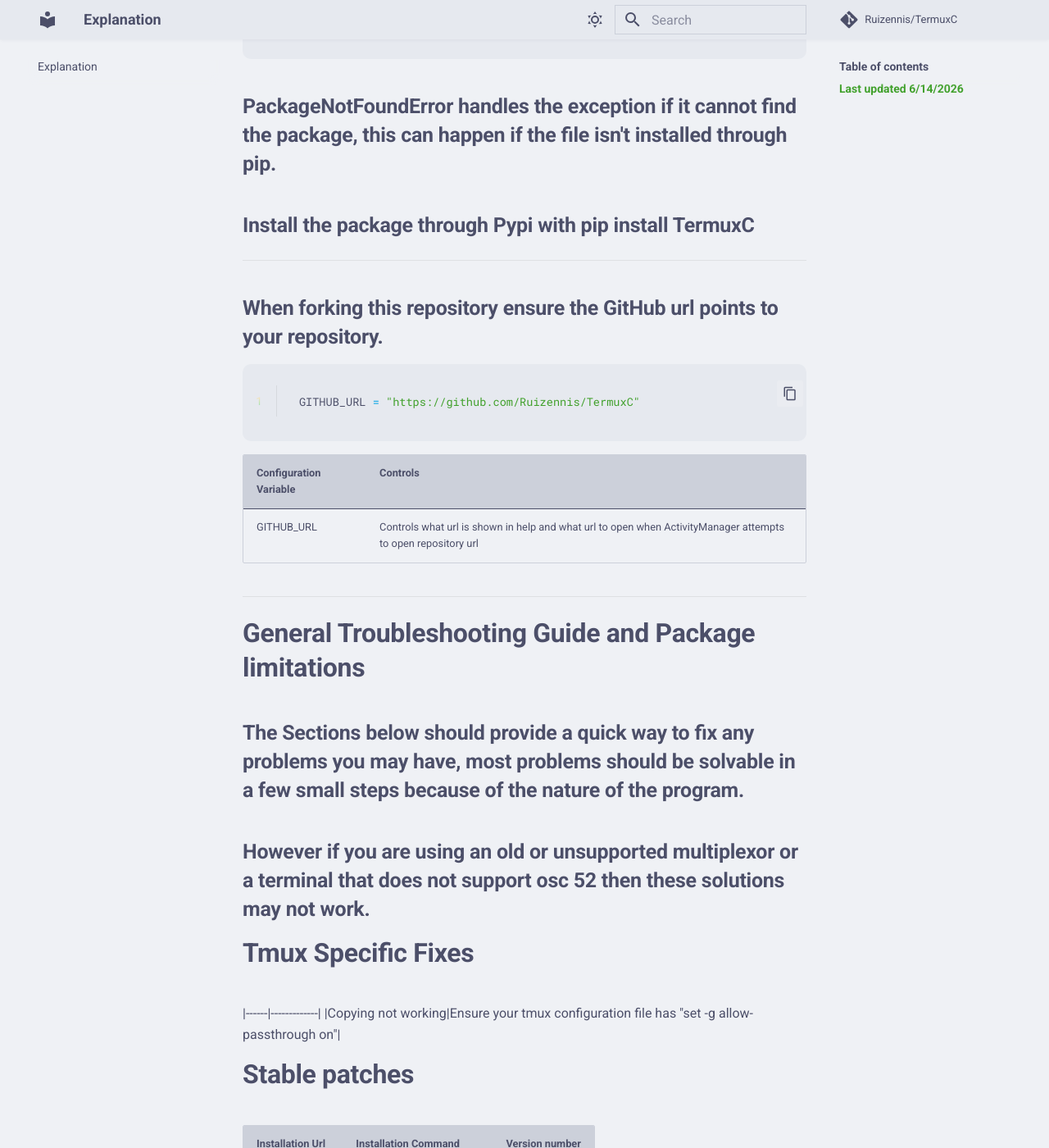
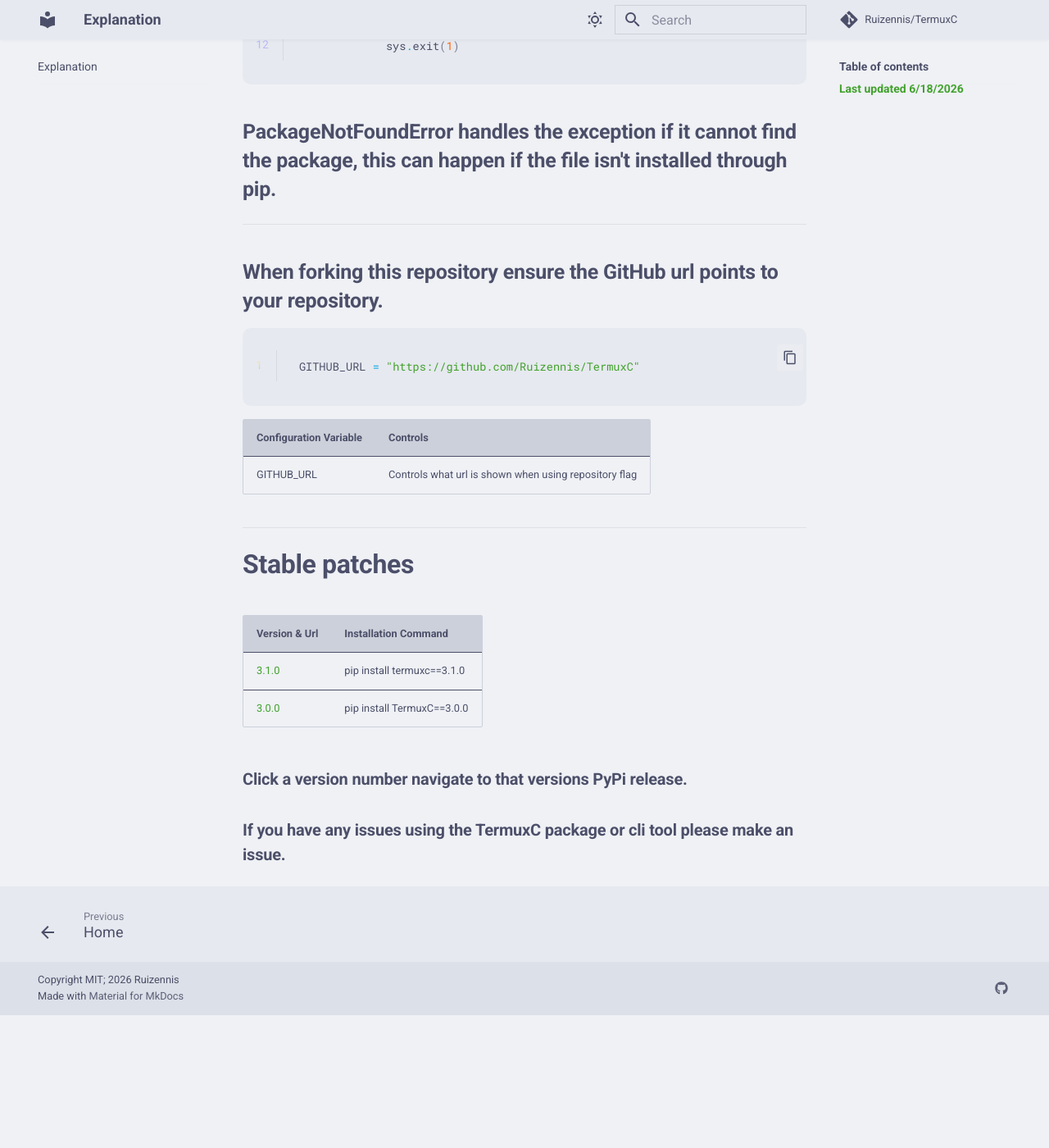
Before and after one commit to Ruizennis/TermuxC, an MkDocs documentation site: the page built from docs/Explanation.md, in a window 1280 px wide and 1400 px high, scrolled down 1249 px. Shown: the whole window at 82% size. Built offline with MkDocs 1.6.1 and Material for MkDocs 9.7.7, drawn with Linux system fonts in a browser that asks for light colours; comment, search, counter and statistics services are not loaded; after the commit the page ends 2487 px from its top, so only the background shows below that; some of the changed text lies outside the part shown.

````diff
--- a/docs/Explanation.md
+++ b/docs/Explanation.md
@@ -1,5 +1,5 @@
-# Advanced Explanation
-### **Last updated 6/14/2026**
+# TermuxC Docs
+### **Last updated 6/18/2026**
 ---
 
 # Security & Transparency
@@ -10,12 +10,13 @@ Does the code contain obfuscation?
 No. All logic is transparent, and dependencies are limited to the Python Standard Library.
 The use of base64 is strictly for data transmission (OSC 52 compliance), not for masking malicious behavior.
 ## System Security
-- Command Execution: The tool avoids os.system in favor of the subprocess module, mitigating the risk of shell injection.
 - Input Handling: All user-provided text is sanitized and Base64 encoded before being written to stdout, ensuring data safety.
 
 Sources
 - [Clipboards and terminals](https://dev.to/djmitche/clipboards-terminals-and-linux-3pk5)
 - [xterm codes](https://invisible-island.net/xterm/ctlseqs/ctlseqs.html)
+
+---
 
 # All functions should have proper error handling
 ## One example is the Version flag
@@ -24,15 +25,19 @@ Sources
 ```python
     elif args.version:
         try:
-            package_version = version('TermuxC')
+            package_version = version("TermuxC")
             print(package_version)
             sys.exit(0)
         except PackageNotFoundError:
-            print('Error, pip package not found, to resolve this error please install the package from Pypi with pip install TermuxC')
+            logger.error(
+                "Pip package not found. To resolve this error, "
+                "please install the package from PyPI with: "
+                "pip install TermuxC"
+            )
             sys.exit(1)
 ```
 ## PackageNotFoundError handles the exception if it cannot find the package, this can happen if the file isn't installed through pip.
-## Install the package through Pypi with pip install TermuxC
+
 ---
 
 ## When forking this repository ensure the GitHub url points to **your** repository.
@@ -43,26 +48,17 @@ GITHUB_URL = "https://github.com/Ruizennis/TermuxC"
 ```
 
 |Configuration Variable| Controls|
-|---------------------|--------|
-| GITHUB_URL          | Controls what url is shown in help and what url to open when ActivityManager attempts to open repository url|
+|----------------------|---------|
+| GITHUB_URL           | Controls what url is shown when using repository flag|
 
 ---
 
+# Stable patches
+|Version & Url | Installation Command |
+|-----------------|----------------------|
+|[3.1.0](https://pypi.org/project/TermuxC/3.1.0/)| pip install termuxc==3.1.0|
+|[3.0.0](https://pypi.org/project/TermuxC/3.0.0/)| pip install TermuxC==3.0.0|
 
-# General Troubleshooting Guide and Package limitations
-## The Sections below should provide a quick way to fix any problems you may have, most problems should be solvable in a few small steps because of the nature of the program.
+### Click a version number navigate to that versions PyPi release.
 
-## **However** if you are using an old or unsupported multiplexor or a terminal that does not support osc 52 then these solutions may not work.
-
-# Tmux Specific Fixes
-|------|-------------|
-|Copying not working|Ensure your tmux configuration file has "set -g allow-passthrough on"|
-
-
-# Stable patches
-|Installation Url | Installation Command | Version number |
-|-----------------|----------------------|----------------|
-|[TermuxC - 2.6.3](https://pypi.org/project/TermuxC/2.6.3/)| pip install TermuxC==2.6.3| 2.6.3|
-
-
-##### If you have any issues using the TermuxC package or cli tool please make an issue.
+### If you have any issues using the TermuxC package or cli tool please make an issue.
````
Also changed, not shown: README.md (+48 -20 lines).
